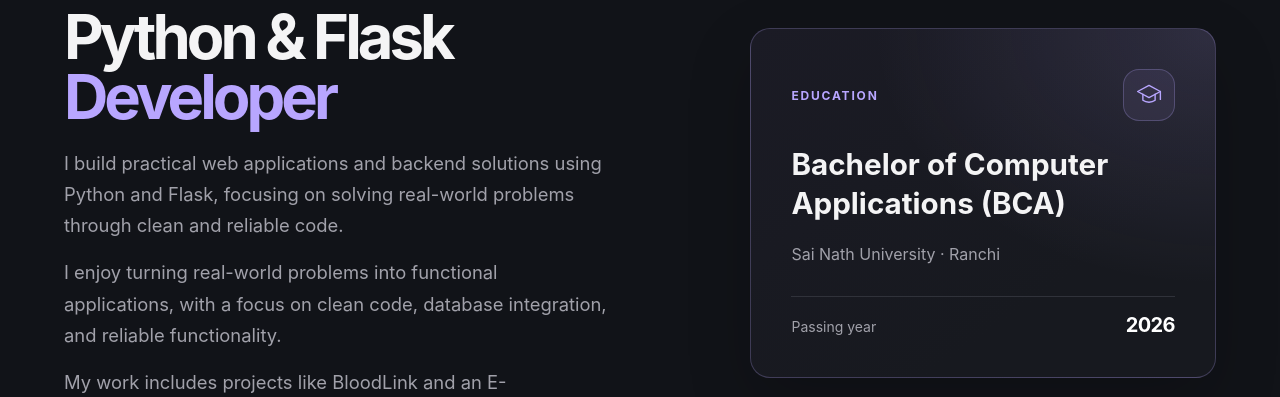
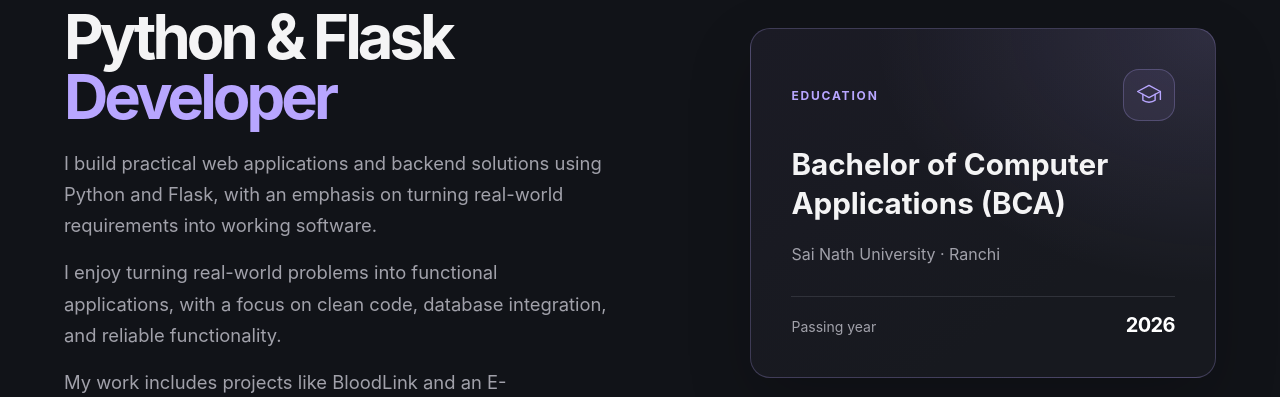
Before and after one commit to shivnandan-kumar/shivnandan-portfolio, a Flask app: page / in a window 1280 px wide. Shown: the part 1860-2257 px from the top of the page. Run offline with Flask 3, Linux system fonts and the light colour scheme.

Commit message:
content: refine About profile paragraph

```diff
--- a/templates/index.html
+++ b/templates/index.html
@@ -145,8 +145,8 @@
             <h3>Python &amp; Flask<br><span>Developer</span></h3>
             <p class="section-note">
               I build practical web applications and backend solutions using Python
-              and Flask, focusing on solving real-world problems through clean and
-              reliable code.
+              and Flask, with an emphasis on turning real-world requirements into
+              working software.
             </p>
             <p class="section-note">
               I enjoy turning real-world problems into functional applications, with a
```
Also changed, not shown: tests/test_routes.py (+1 -1 lines).
